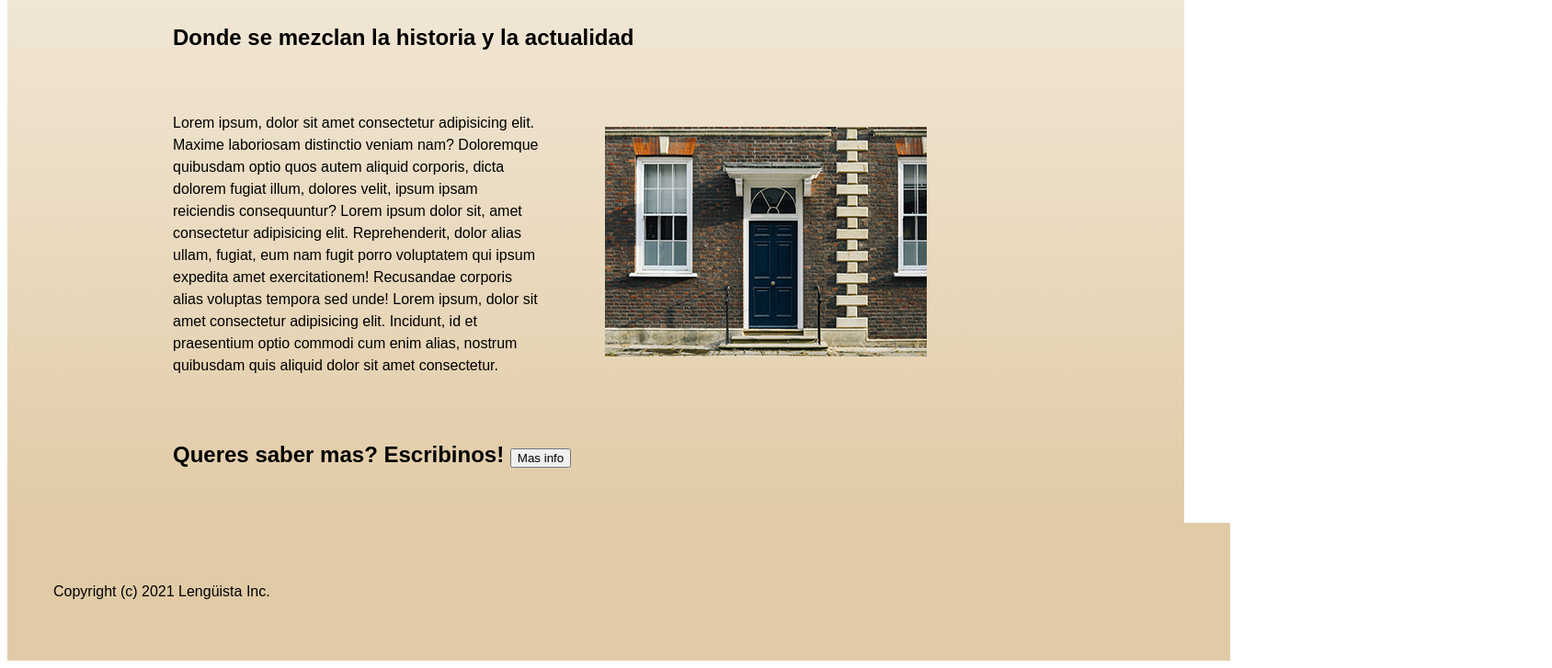
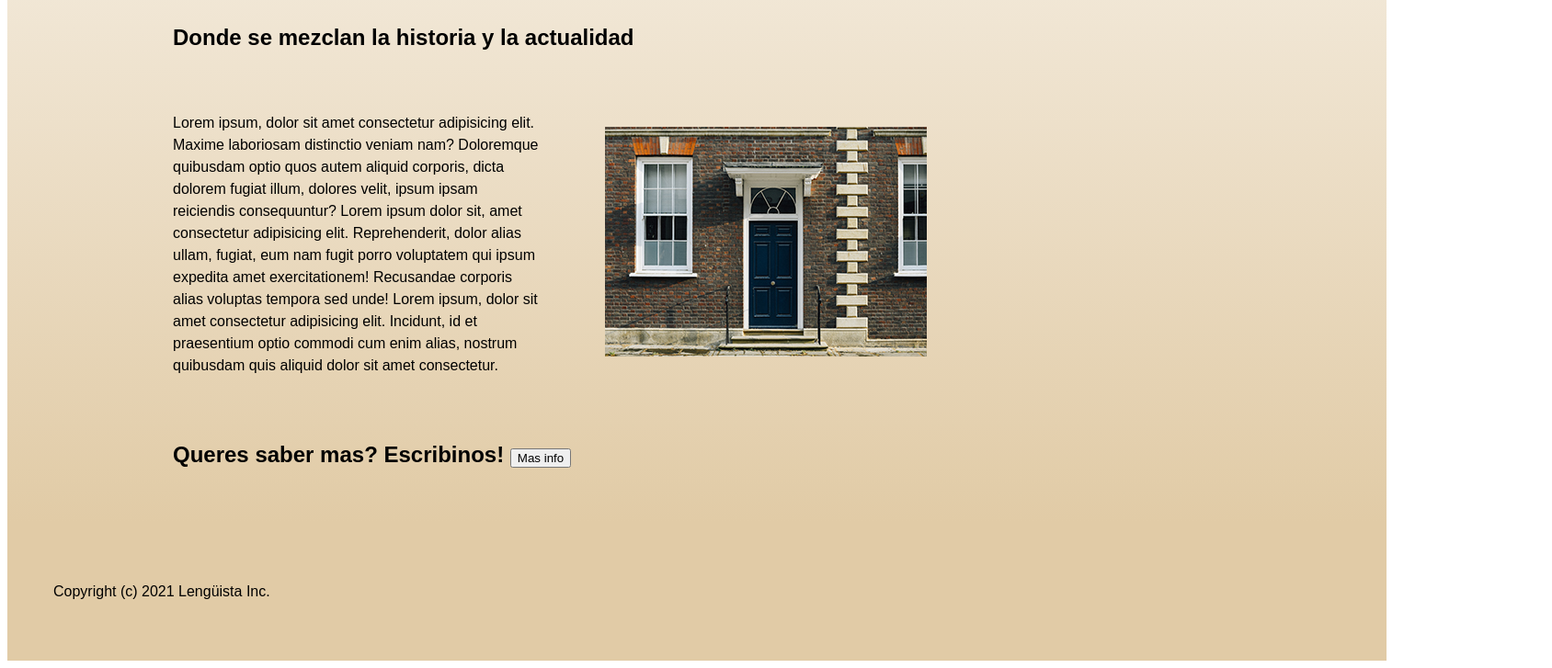
Before and after one commit to Florciss/Proyecto-Coder, a plain HTML site: page pages/Ingles.html in a window 1280 px wide. Shown: the part 1146-1873 px from the top of the page at 92% size, 1688 px wide, since content can reach past the window. Drawn offline with Linux system fonts and the light colour scheme.

Commit message:
Comentario de qué se trata el commit que se está realizando

```diff
--- a/Styles/Common.css
+++ b/Styles/Common.css
@@ -3,7 +3,8 @@ html{
 }
 
 body{
-    width: 100%;
+    width: 1500px;
+    height: 100%;
 }
 
 header{
@@ -205,7 +206,6 @@ label{
 footer{
     background-color: rgb(225, 203, 166);
     height: 150px;
-    padding-left: 50px;
     font-family: Arial, Helvetica, sans-serif;
     font-size: medium;
     color: black;
@@ -214,6 +214,11 @@ footer{
     align-items: center;
     margin-top: 0px;
     width: 100%;
+    margin-left: none;
+}
+
+footer p{
+    padding-left: 50px;
 }
 
 .slide{
```
